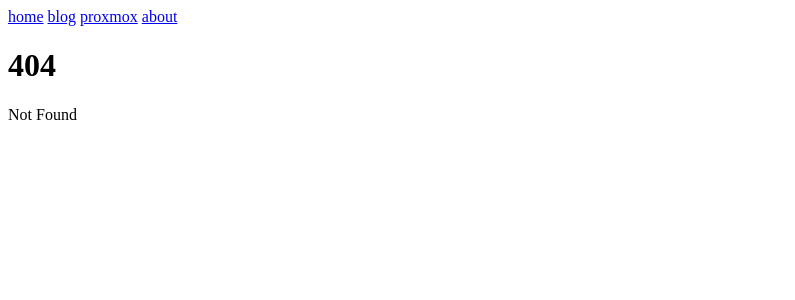
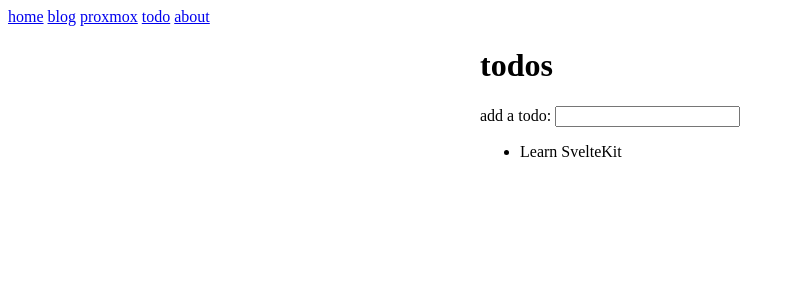
Before and after one commit to Teacher-Frank/svelte-playground, a SvelteKit app in the folder playground/: page /todo in a window 1280 px wide. Before the commit this address had no page. Shown: the top 300 px of the page, without its empty margins (0-795 px from the left). Built offline with nearby package versions, Linux system fonts and the light colour scheme; no server answers.

Commit message:
Todo app

```diff
--- /dev/null
+++ b/playground/src/lib/server/database.ts
@@ -0,0 +1,46 @@
+// In a real app, this data would live in a database,
+// rather than in memory. But for now, we cheat.
+type Todo = {
+	id: string;
+	description: string;
+	done: boolean;
+};
+
+const db = new Map<string, Todo[]>();
+
+function getOrCreateTodos(userid: string): Todo[] {
+	if (!db.has(userid)) {
+		db.set(userid, [
+			{
+				id: crypto.randomUUID(),
+				description: 'Learn SvelteKit',
+				done: false
+			}
+		]);
+	}
+
+	return db.get(userid)!;
+}
+
+export function getTodos(userid: string): Todo[] {
+	return getOrCreateTodos(userid);
+}
+
+export function createTodo(userid: string, description: string): void {
+	const todos = getOrCreateTodos(userid);
+
+	todos.push({
+		id: crypto.randomUUID(),
+		description,
+		done: false
+	});
+}
+
+export function deleteTodo(userid: string, todoid: string): void {
+	const todos = getOrCreateTodos(userid);
+	const index = todos.findIndex((todo) => todo.id === todoid);
+
+	if (index !== -1) {
+		todos.splice(index, 1);
+	}
+}
--- a/playground/src/routes/+layout.svelte
+++ b/playground/src/routes/+layout.svelte
@@ -7,6 +7,7 @@
 	<a href="/">home</a>
   <a href="/blog">blog</a>
   <a href="/proxmox">proxmox</a>
+  <a href="/todo">todo</a>
 	<a href="/about">about</a>
 </nav>
 
--- /dev/null
+++ b/playground/src/routes/todo/+page.server.ts
@@ -0,0 +1,35 @@
+// @ts-ignore - SvelteKit virtual module didn't resolve otherwise
+import type { Actions, PageServerLoad } from './$types.js';
+import * as db from '$lib/server/database.js';
+
+export const load: PageServerLoad = ({ cookies }) => {
+	let id = cookies.get('userid');
+
+	if (!id) {
+		id = crypto.randomUUID();
+		cookies.set('userid', id, { path: '/' });
+	}
+
+	return {
+		todos: db.getTodos(id)
+	};
+};
+
+export const actions: Actions = {
+	default: async ({ cookies, request }) => {
+		const userid = cookies.get('userid');
+
+		if (!userid) {
+			return;
+		}
+
+		const data = await request.formData();
+		const description = data.get('description');
+
+		if (typeof description !== 'string' || description.length === 0) {
+			return;
+		}
+
+		db.createTodo(userid, description);
+	}
+};
--- /dev/null
+++ b/playground/src/routes/todo/+page.svelte
@@ -0,0 +1,66 @@
+<script lang="ts">
+	// @ts-ignore - SvelteKit virtual module didn't resolve otherwise
+	import type { PageData } from './$types.js';
+
+	let { data }: { data: PageData } = $props();
+</script>
+
+<div class="centered">
+	<h1>todos</h1>
+
+	<form method="POST">
+		<label>
+			add a todo:
+			<input
+				name="description"
+				autocomplete="off"
+			/>
+		</label>
+	</form>
+
+	<ul class="todos">
+		{#each data.todos as todo (todo.id)}
+			<li>
+				{todo.description}
+			</li>
+		{/each}
+	</ul>
+</div>
+
+<style>
+	.centered {
+		max-width: 20em;
+		margin: 0 auto;
+	}
+
+	label {
+		width: 100%;
+	}
+
+	input {
+		flex: 1;
+	}
+
+	/* span {
+		flex: 1;
+	}
+
+	button {
+		border: none;
+		background: url(./remove.svg) no-repeat 50% 50%;
+		background-size: 1rem 1rem;
+		cursor: pointer;
+		height: 100%;
+		aspect-ratio: 1;
+		opacity: 0.5;
+		transition: opacity 0.2s;
+	}
+
+	button:hover {
+		opacity: 1;
+	}
+
+	.saving {
+		opacity: 0.5;
+	} */
+</style>
```
Also changed, not shown: playground/static/remove.svg (added).
